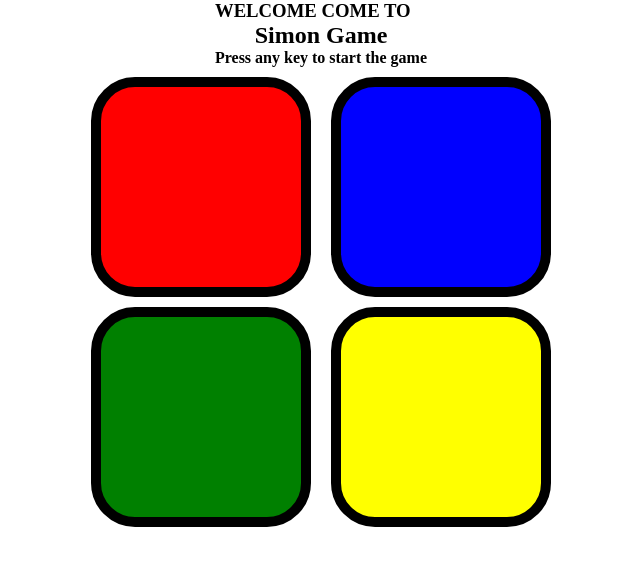
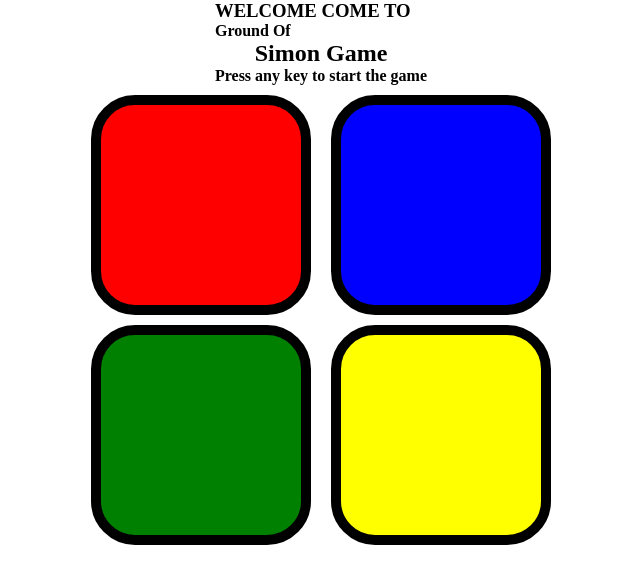
Before and after one commit to karn5276/Simon-say-game, a plain HTML site: page index.html in a window 1280 px wide. Shown: the whole page, without its empty margins (319-959 px from the left). Drawn offline with Linux system fonts and the light colour scheme.

Commit message:
added new files

```diff
--- a/index.html
+++ b/index.html
@@ -13,6 +13,7 @@
 
         <div>
             <h3>WELCOME COME TO</h3>
+            <h4>Ground Of</h4>
             <h2>Simon Game</h2>
 
             <h4 id="heading2">Press any key to start the game</h4>
```
